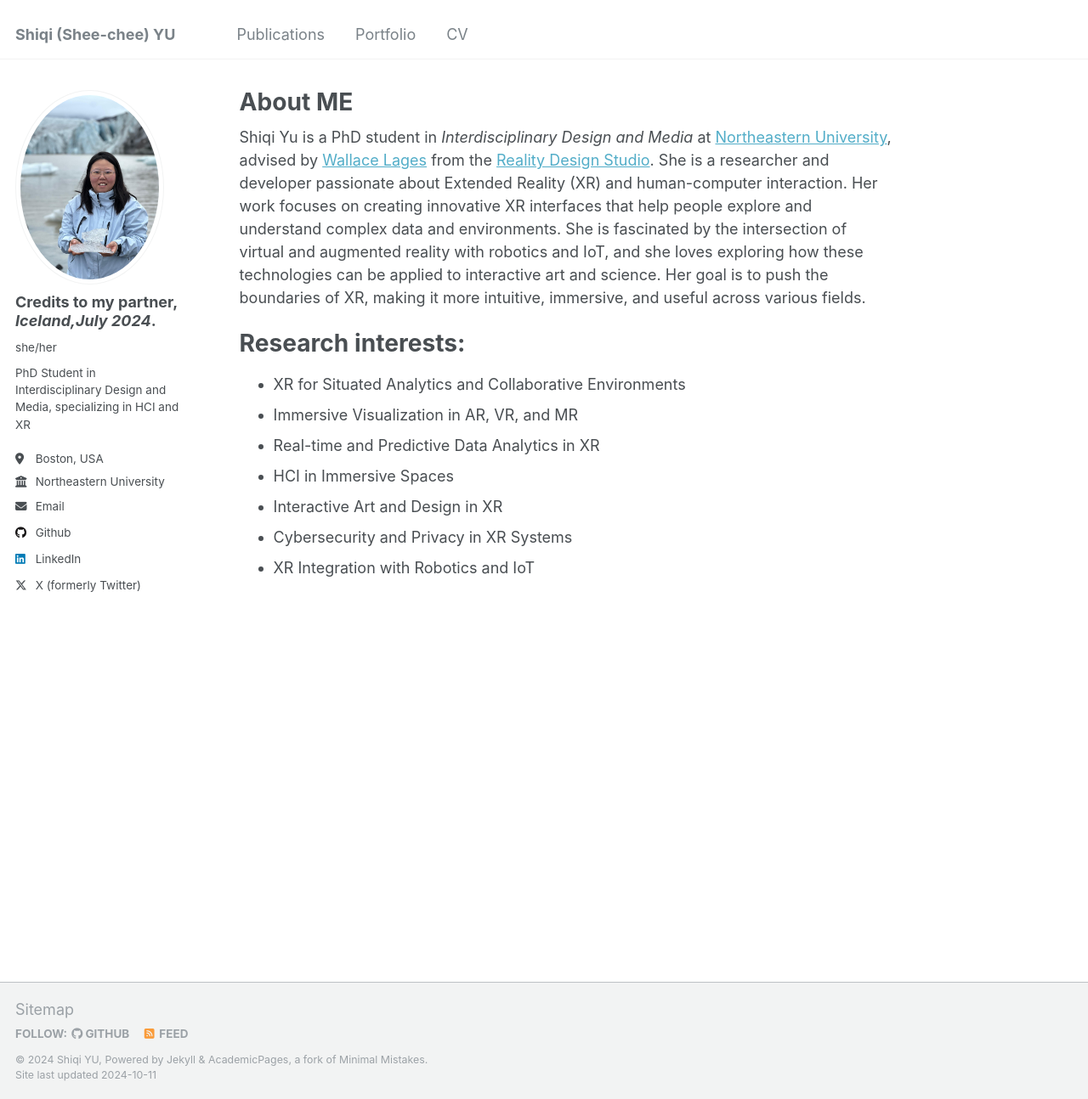
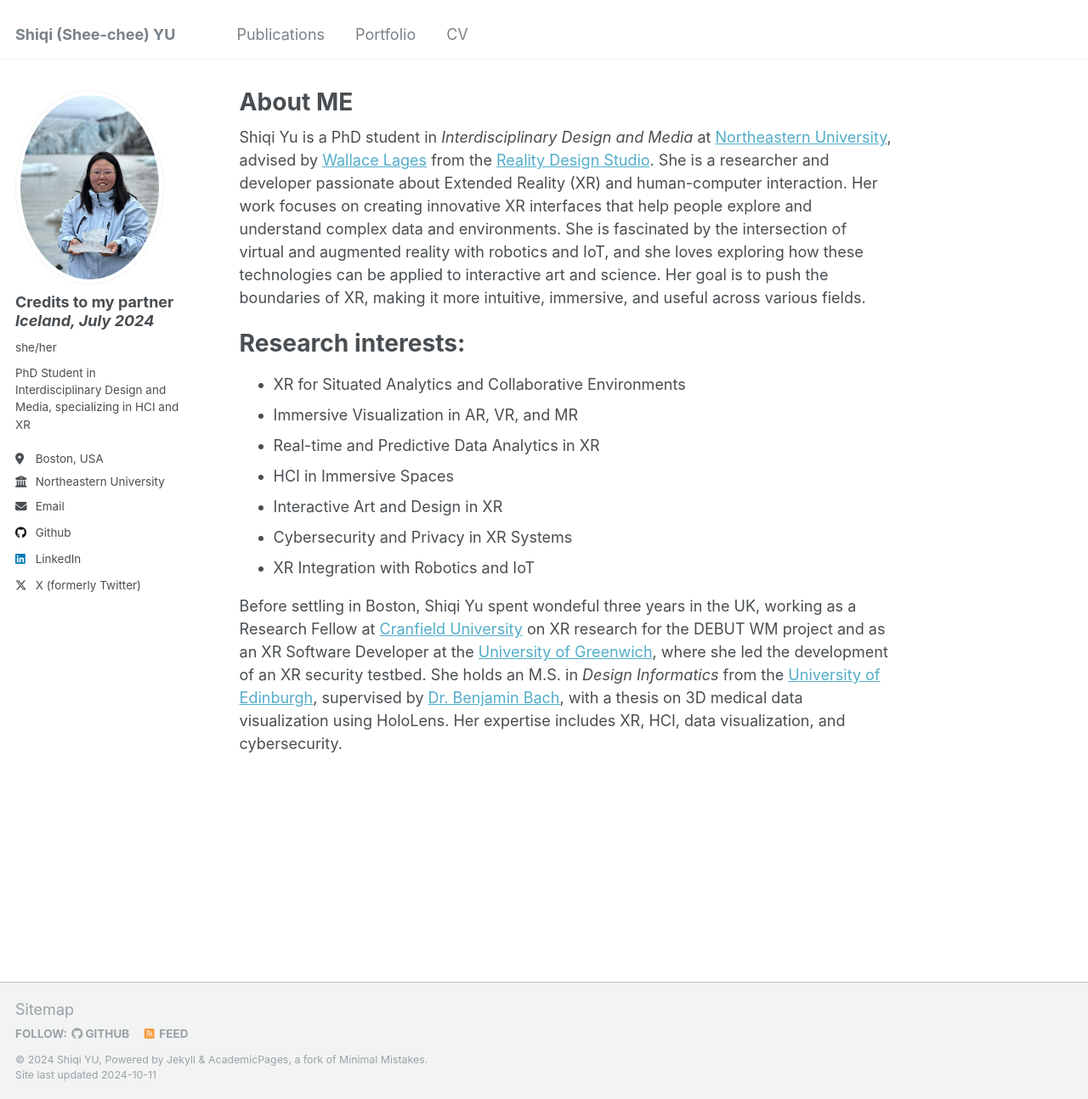
Before and after one commit to shiqi-yu/shiqi-yu.github.io, a Jekyll site: the page built from _pages/about.md, in a window 1280 px wide and 1294 px high. Shown: the whole window at 85% size. Built offline with Jekyll 4.4.1, drawn with Linux system fonts in a browser that asks for light colours.

Commit message:
update about me

```diff
--- a/_config.yml
+++ b/_config.yml
@@ -22,7 +22,7 @@ repository               : "academicpages/academicpages.github.io"
 author:
   # Biographic information
   avatar           : "iceland_profile.jpg"
-  name             : "Credits to my partner, <em>Iceland,July 2024</em>."
+  name             : "Credits to my partner  <em>Iceland, July 2024</em>"
   pronouns         : "she/her"
   bio              : "PhD Student in Interdisciplinary Design and Media, specializing in HCI and XR"
   location         : "Boston, USA"
--- a/_pages/about.md
+++ b/_pages/about.md
@@ -21,3 +21,5 @@ Research interests:
   <li>Cybersecurity and Privacy in XR Systems</li>
   <li>XR Integration with Robotics and IoT</li>
 </ul>
+
+Before settling in Boston, Shiqi Yu spent wondeful three years in the UK, working as a Research Fellow at [Cranfield University](https://www.cranfield.ac.uk/) on XR research for the DEBUT WM project and as an XR Software Developer at the [University of Greenwich](https://www.gre.ac.uk/), where she led the development of an XR security testbed. She holds an M.S. in <em>Design Informatics</em> from the [University of Edinburgh](https://www.ed.ac.uk/), supervised by [Dr. Benjamin Bach](https://vishub.net/bach.html), with a thesis on 3D medical data visualization using HoloLens. Her expertise includes XR, HCI, data visualization, and cybersecurity.
```
